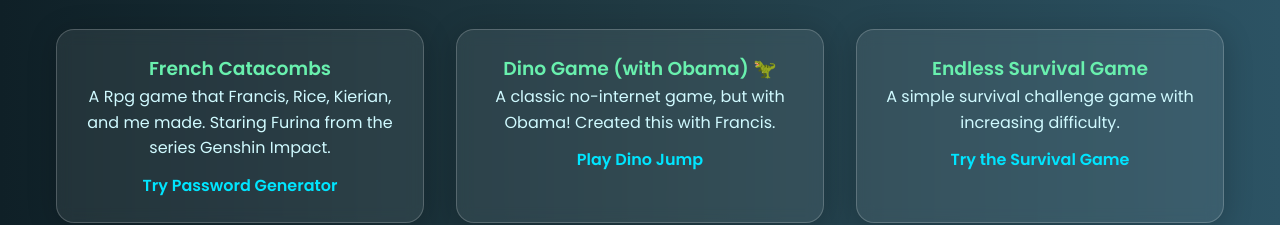
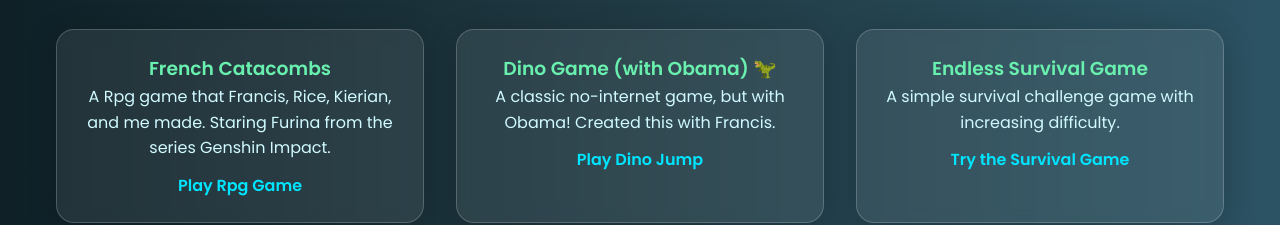
Before and after one commit to Randomman123598/Project-Portfolio.github.io, a plain HTML site: page index.html in a window 1280 px wide. Shown: the part 592-817 px from the top of the page. Drawn offline with Linux system fonts and the light colour scheme.

Commit message:
Update index.html

```diff
--- a/index.html
+++ b/index.html
@@ -30,7 +30,7 @@
       <div class="project">
         <h3>French Catacombs</h3>
         <p>A Rpg game that Francis, Rice, Kierian, and me made. Staring Furina from the series Genshin Impact.</p>
-        <a href="https://codepen.io/Jalil-JOHNSON/full/ZYGGrXL" target="_blank">Try Password Generator</a>
+        <a href="https://codepen.io/Jalil-JOHNSON/full/ZYGGrXL" target="_blank">Play Rpg Game</a>
       </div>
 
       <div class="project">
```
